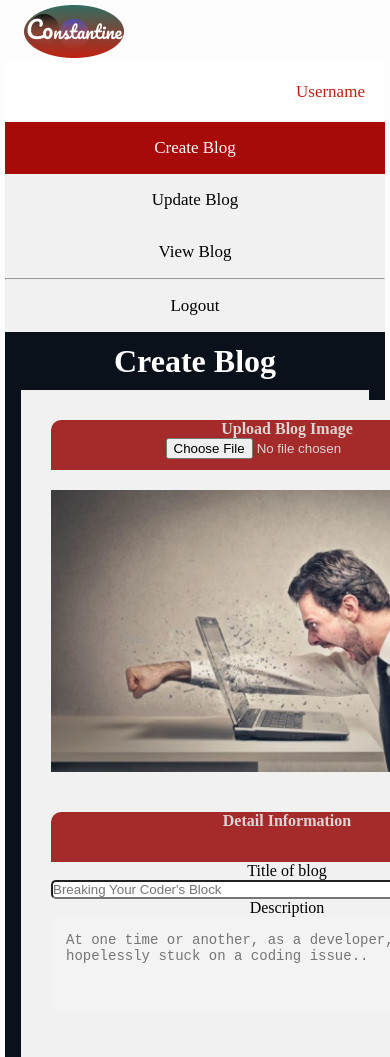
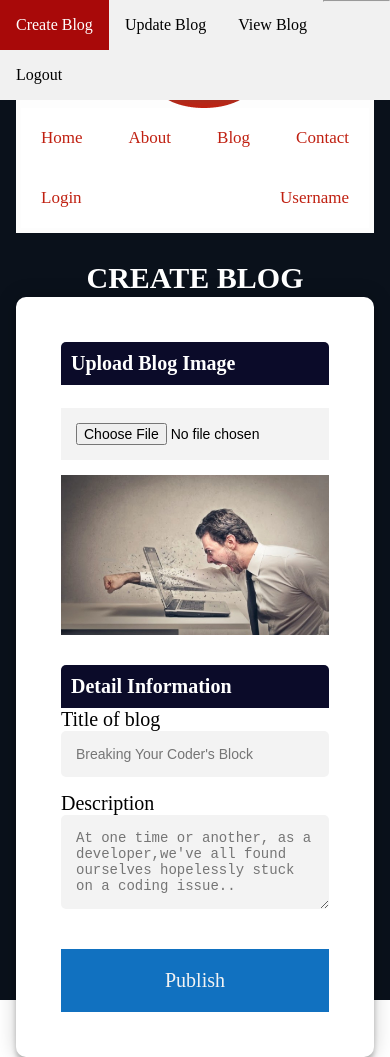
Before and after one commit to ConstantineMaliza/CapStone, a plain HTML site: page adminCreateBlog.html in a window 390 px wide. Before the commit the page ends 844 px from the top, so only its background shows below. Drawn offline with Linux system fonts and the light colour scheme.

Commit message:
Responsive to admin page for creating blog

```diff
--- a/adminCreateBlog.html
+++ b/adminCreateBlog.html
@@ -9,149 +9,25 @@
         rel="stylesheet">
     <link rel="stylesheet" href="css/style.css">
     <style>
-        body {
-            margin: 0;
 
-        }
-
-        .sidebar {
-            margin: 0;
-            padding: 0;
-            width: 200px;
-            background-color: #f1f1f1;
-            position: fixed;
-            height: 100%;
-            overflow: auto;
-        }
-
-        .sidebar a {
-            display: block;
-            color: black;
-            padding: 16px;
-            text-decoration: none;
-        }
-
-        .sidebar a.active {
-            background-color: rgb(168, 9, 9);
-            color: white;
-        }
-
-        .sidebar a:hover:not(.active) {
-            background-color: #555;
-            color: white;
-        }
-
-        div.content {
-            margin-left: 200px;
-            padding: 1px 16px;
-            height: 1000px;
-        }
-
-        .grid-container {
-            display: grid;
-            grid-template-columns: auto auto;
-            background-color: #f1f1f1;
-            padding: 10px;
-        }
-
-        .grid-item {
-            background-color: #f1f1f1;
-            /* border: 1px solid rgba(0, 0, 0, 0.8); */
-            padding: 20px;
-            text-align: center;
-            width: 80%;
-        }
-
-        .grid-item .card-header {
-            background-color: brown;
-            border-top-left-radius: 10px;
-            border-top-right-radius: 10px;
-            color: rgb(221, 212, 212);
-            height: 50px;
-        }
-
-        .card img {
-            display: block;
-            margin-left: auto;
-            margin-right: auto;
-            width: 100%;
-            padding-top: 20px;
-        }
-
-        .body input,
-        textarea {
-            width: 600px;
-        }
-
-        .col-8 {
-            width: 600px;
-        }
-
-        .col-4 {
-            width: 300px;
-        }
-
-        .submit a {
-            border: 1px solid brown;
-            padding: 20px 100px 20px 100px;
-            margin-left: 130%;
-        }
-
-        .submit a:hover {
-            color: #ffffff;
-            background-color: brown;
-        }
-
-        @media screen and (max-width: 700px) {
-            .sidebar {
-                width: 100%;
-                height: auto;
-                position: relative;
-            }
-
-            .sidebar a {
-                float: left;
-            }
-
-            div.content {
-                margin-left: 0;
-            }
-
-            .navbar .nav-link {
-                display: none;
-            }
-
-            .grid-container {
-                display: grid;
-                grid-template-columns: auto;
-                background-color: #f1f1f1;
-                padding: 10px;
-            }
-
-            .grid-item {
-                background-color: #f1f1f1;
-                /* border: 1px solid rgba(0, 0, 0, 0.8); */
-                padding: 20px;
-                text-align: center;
-                width: 80%;
-            }
-
-
-        }
-
-        @media screen and (max-width: 400px) {
-            .sidebar a {
-                text-align: center;
-                float: none;
-            }
-        }
     </style>
 </head>
 
 <body>
+        <div class="sidebar">
+            <a class="active" href="adminCreateBlog.html">Create Blog</a>
+            <a href="adminUpdateBlog.html">Update Blog</a>
+            <a href="adminViewBlog.html">View Blog</a>
+            <hr>
+            <a href="#logout">Logout</a>
+        </div>
+
+        <div class="content" style="background: rgba(1, 8, 18, 0.96);">
             <div class="navbar">
-        <div class="container">
+                <div class="">
+                    <div class="logo">
                         <img src="assets/logo.png" alt="" style="margin-left: 5%;">
+                    </div>
                     <ul>
                         <li><a href="index.html" class="nav-link">Home</a></li>
                         <li><a href="about.html" class="nav-link">About</a></li>
@@ -161,39 +37,33 @@
                         <li><a href="" class="" id="">Username</a></li>
                     </ul>
                 </div>
+            </div>
+            <div class="" style="margin-top: 0%;">
+                <div class="">
+                    <div style="text-align: center;padding:8% 0 2px 0">
+                        <h1 style="color: rgb(255, 255, 255);text-transform: uppercase; font-size: 30px;">Create Blog</h1>
 
-        <div class="sidebar">
-            <a class="active" href="adminCreateBlog.html">Create Blog</a>
-            <a href="adminUpdateBlog.html">Update Blog</a>
-            <a href="adminViewBlog.html">View Blog</a>
-            <hr>
-            <a href="#logout">Logout</a>
-        </div>
-
-        <div class="content" style="background: rgba(1, 8, 18, 0.96);">
-            <div style="text-align: center;padding:10px 0 10px 0">
-                <h1 style="color: white">Create Blog</h1>
                     </div>
                     <form action="">
-                <div class="grid-container">
-                    <div class="grid-item col-4">
+                        <div class="row createblog">
+                            <div class="col-4 col-s-4">
                                 <div class="card">
                                     <div class="card-header">
-                                <h4>Upload Blog Image</h4>
-                                <input type="file" name="" id="" style="margin-left: 10px;">
+                                        <h4>Upload Blog Image</h4><br>
+                                        <input type="file" name="" id="">
                                     </div>
                                     <div class="card-body">
                                         <img src="assets/blog_art_1.jpg" alt="">
                                     </div>
                                 </div>
                             </div>
-                    <div class="grid-item col-8">
+                            <div class="col-8 col-s-8">
                                 <div class="card">
                                     <div class="card-header">
                                         <h4>Detail Information</h4>
                                     </div>
                                     <div class="card-body">
-                                <div class="body">
+                                        <div class="">
                                             <label for="">Title of blog</label><br>
                                             <input type="text" name="" id="" placeholder="Breaking Your Coder's Block"
                                                 style="border-radius: 5px;"><br>
@@ -205,12 +75,14 @@
 
                                     </div>
                                 </div>
-                    </div>
-                    <div class="grid-item submit">
+                                <div class="submit">
                                     <a href="">Publish</a>
                                 </div>
                             </div>
+                        </div>
                     </form>
+                </div>
+            </div>
 
 
         </div>
--- a/css/style.css
+++ b/css/style.css
@@ -422,14 +422,21 @@ li {
 }
 table {
   color: rgb(255, 255, 255);
-
   border-collapse: collapse;
   width: 100%;
+  font-size: 16px;
 }
 
-td, th {
+th{
+  text-align: center;
+  padding: 10px 0;
+  /* font-size: 30px; */
+  font-weight: 400;
+}
+td{
   /* border: 1px solid #dddddd; */
   text-align: left;
+  width: 200px;
   padding: 8px;
 }
 
@@ -450,6 +457,78 @@ tr:hover{
 tr th{
     background-color: rgb(121, 28, 28);
 }
+  .sidebar {
+            margin: 0;
+            padding: 0;
+            width: 200px;
+            background-color: #f1f1f1;
+            position: fixed;
+            height: 100%;
+            overflow: auto;
+        }
+
+        .sidebar a {
+            display: block;
+            color: black;
+            padding: 16px;
+            text-decoration: none;
+        }
+
+        .sidebar a.active {
+            background-color: rgb(168, 9, 9);
+            color: white;
+        }
+
+        .sidebar a:hover:not(.active) {
+            background-color: #555;
+            color: white;
+        }
+
+        div.content {
+            margin-left: 185px;
+            padding: 1px 16px;
+            height: 1000px;
+        }
+
+
+        @media screen and (max-width: 400px) {
+          .sidebar a {
+              text-align: center;
+              float: none;
+          }
+
+      }
+      @media screen and (max-width:555px){
+        .content .navbar ul{
+          display: flex;
+          flex-wrap: wrap;
+
+         }
+      }
+
+        @media screen and (max-width: 700px) {
+            .sidebar {
+                width: 100%;
+                height: auto;
+                position: fixed;
+            }
+            .content .navbar{
+              margin-top: 13%;
+              position: inherit;
+            }
+
+            .sidebar a {
+                float: left;
+            }
+
+
+            div.content {
+                margin-left: 0;
+            }
+
+
+
+        }
   .row::after {
     content: "";
     clear: both;
@@ -514,6 +593,7 @@ tr th{
       justify-content: center;
   }
   .navbar ul{width: 100%;
+    float: none;
   background-color: rgb(255, 255, 255);
   }
    .navbar li img{
@@ -562,4 +642,5 @@ tr th{
   .table{
     overflow-x: auto;
   }
+
 }
```
Lines whose indentation alone changed are shown as unchanged.
